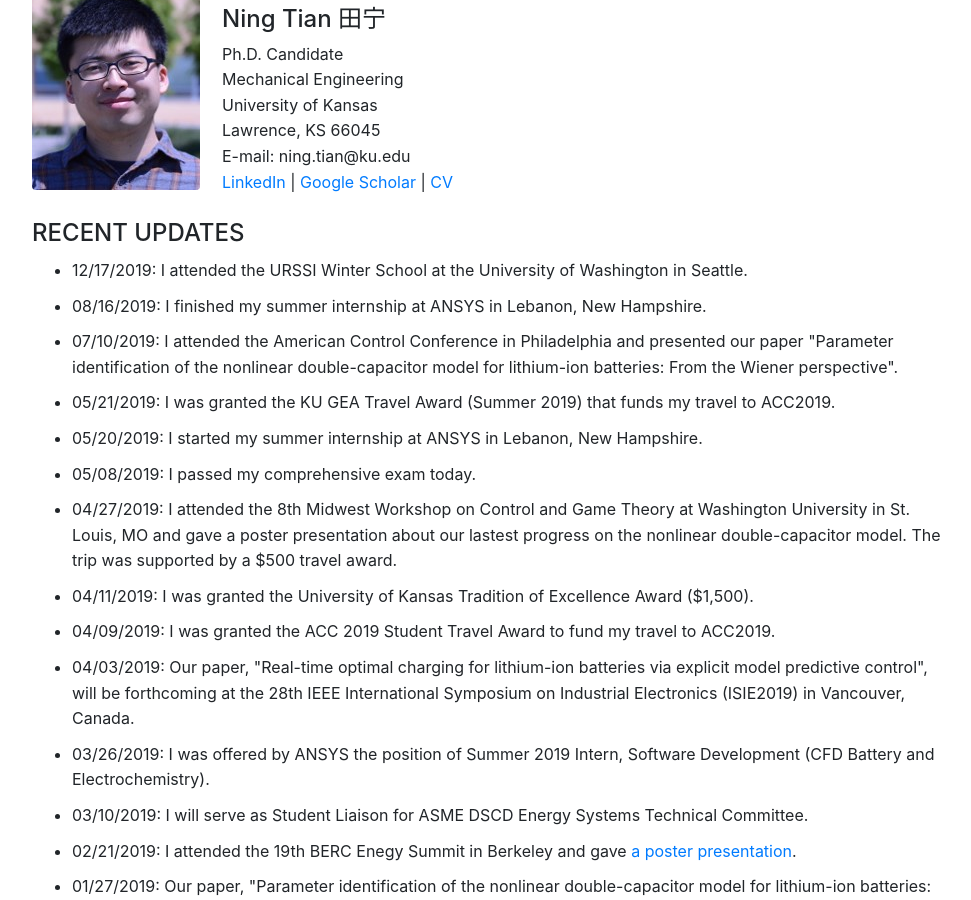
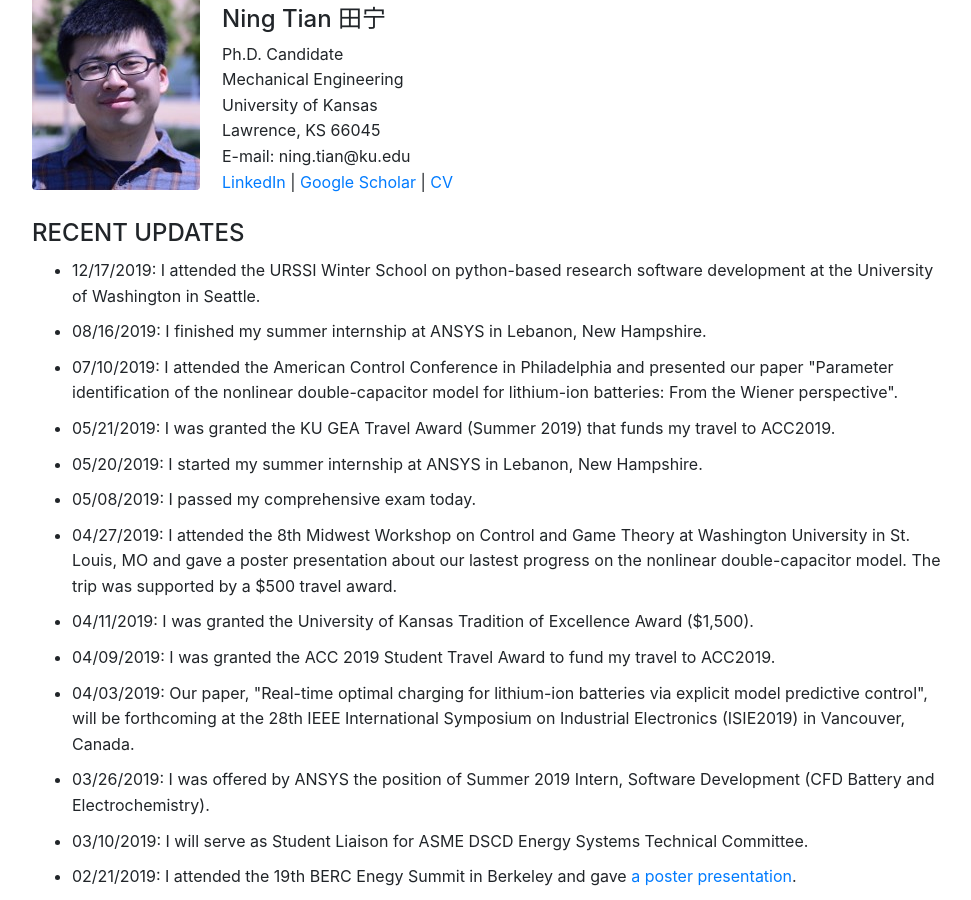
Before and after one commit to ningtian/ningtian.github.io, a Jekyll site: the page index.html, which Jekyll copies as it is, in a window 1280 px wide and 900 px high, scrolled down 332 px. Shown: the whole window, without its empty margins (148-1119 px from the left). Built offline with Jekyll 4.4.1, drawn with Linux system fonts in a browser that asks for light colours.

Commit message:
Update index.html

```diff
--- a/index.html
+++ b/index.html
@@ -96,7 +96,8 @@
 
 	<ul>
 
-	<li>12/17/2019: I attended the URSSI Winter School at the University of Washington in Seattle. </li>
+	<li>12/17/2019: I attended the URSSI Winter School on python-based research software development
+		        at the University of Washington in Seattle. </li>
 
 	<li>08/16/2019: I finished my summer internship at ANSYS in Lebanon, New Hampshire.</li>
 
```
